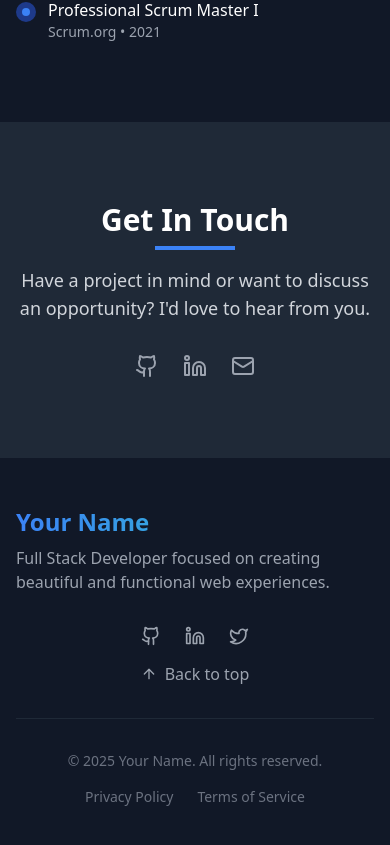
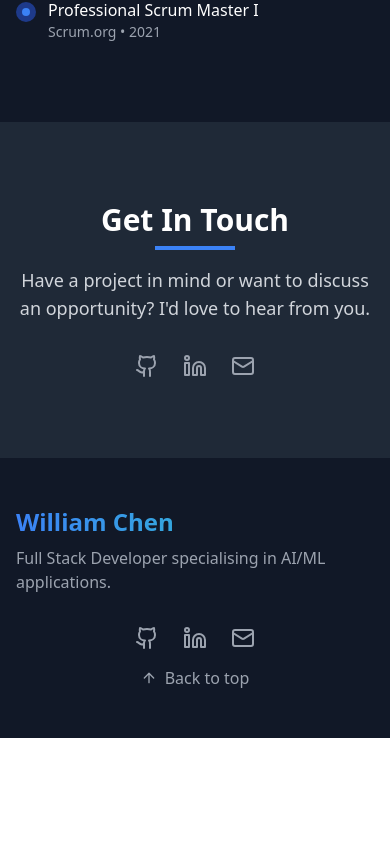
Before and after one commit to chillingo117/ePortfolio, a React (Vite) app: page / in a window 390 px wide. Shown: the part 5936-6781 px from the top of the page. After the commit the page ends 6674 px from the top, so only its background shows below. Built offline with nearby package versions, Linux system fonts and the light colour scheme.

Commit message:
fill in footer. remove copyright and dud links

```diff
--- a/src/components/Footer.tsx
+++ b/src/components/Footer.tsx
@@ -1,5 +1,6 @@
 import React from 'react';
 import { Github, Linkedin, Twitter, ArrowUp } from 'lucide-react';
+import { ContactLinks } from './ContactLinks';
 
 const Footer: React.FC = () => {
   const scrollToTop = () => {
@@ -15,27 +16,16 @@ const Footer: React.FC = () => {
         <div className="flex flex-col md:flex-row justify-between items-center">
           <div className="mb-8 md:mb-0">
             <h2 className="text-2xl font-bold bg-clip-text text-transparent bg-gradient-to-r from-blue-500 to-teal-400">
-              Your Name
+              William Chen
             </h2>
             <p className="mt-2 text-gray-400 max-w-md">
-              Full Stack Developer focused on creating beautiful and functional web experiences.
+              Full Stack Developer specialising in AI/ML applications.
             </p>
           </div>
 
           <div className="flex flex-col items-center md:items-end">
             <div className="flex space-x-6 mb-4">
-              <a href="https://github.com/yourusername" target="_blank" rel="noopener noreferrer" className="text-gray-400 hover:text-white transition-colors">
-                <Github size={20} />
-                <span className="sr-only">GitHub</span>
-              </a>
-              <a href="https://linkedin.com/in/yourusername" target="_blank" rel="noopener noreferrer" className="text-gray-400 hover:text-white transition-colors">
-                <Linkedin size={20} />
-                <span className="sr-only">LinkedIn</span>
-              </a>
-              <a href="https://twitter.com/yourusername" target="_blank" rel="noopener noreferrer" className="text-gray-400 hover:text-white transition-colors">
-                <Twitter size={20} />
-                <span className="sr-only">Twitter</span>
-              </a>
+              <ContactLinks />
             </div>
 
             <button
@@ -51,22 +41,6 @@ const Footer: React.FC = () => {
           </div>
         </div>
 
-        <div className="border-t border-gray-800 mt-8 pt-8 flex flex-col md:flex-row justify-between items-center">
-          <p className="text-gray-500 text-sm">
-            &copy; {new Date().getFullYear()} Your Name. All rights reserved.
-          </p>
-
-          <div className="mt-4 md:mt-0">
-            <ul className="flex space-x-6 text-sm text-gray-500">
-              <li>
-                <a href="#" className="hover:text-gray-300 transition-colors">Privacy Policy</a>
-              </li>
-              <li>
-                <a href="#" className="hover:text-gray-300 transition-colors">Terms of Service</a>
-              </li>
-            </ul>
-          </div>
-        </div>
       </div>
     </footer>
   );
```
